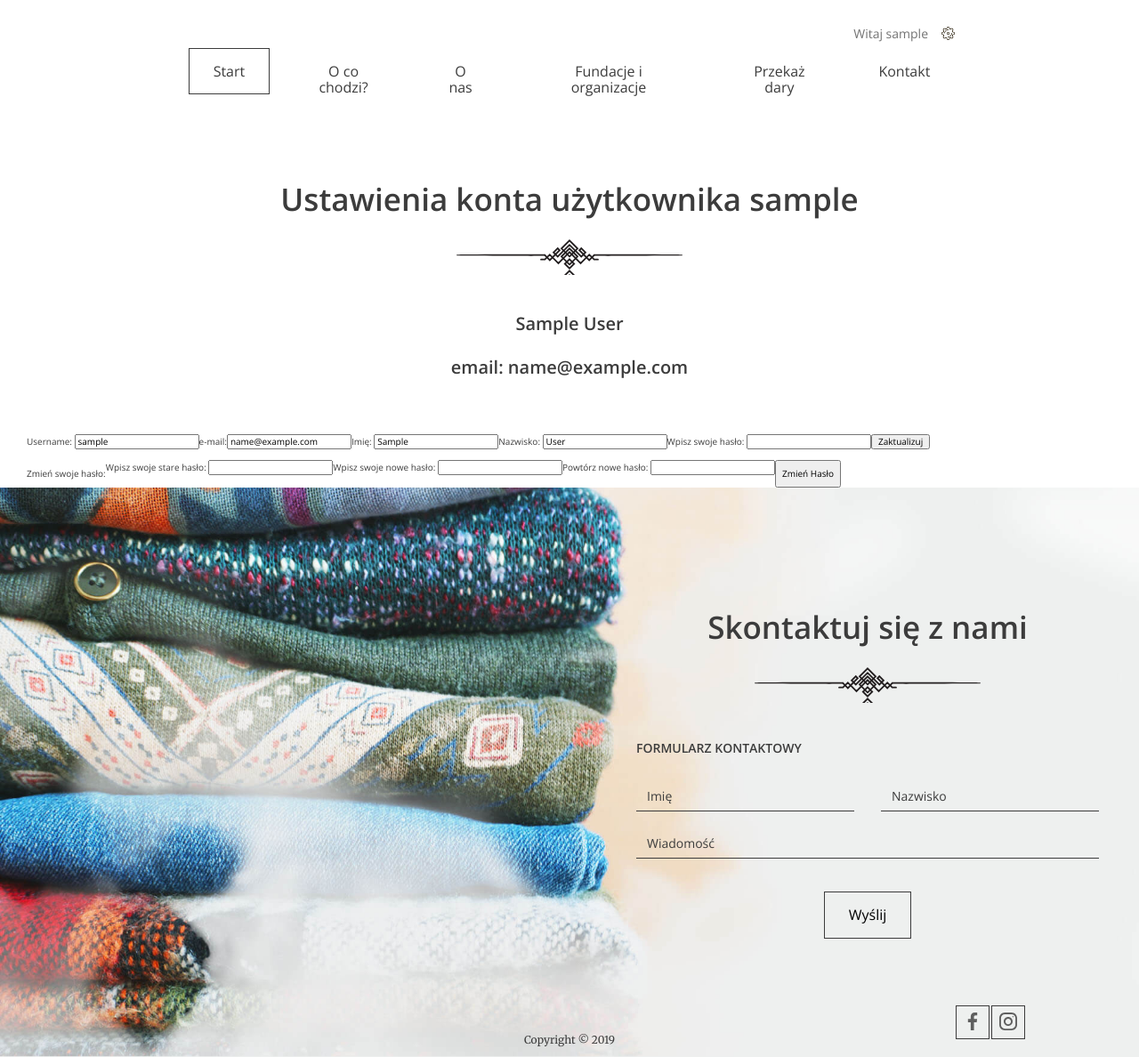
After one commit to chapaykos/give-it-away, a Django app: page /profile/settings in a window 1280 px wide. The commit adds this page. Shown: the whole page at 89% size. Run offline with Django 3.2, Linux system fonts and the light colour scheme; the visitor is signed in with stand-in values (Sample User, id 1).

Commit message:
profile editing

```diff
--- a/charity_donation/templates/charity_donation/base.html
+++ b/charity_donation/templates/charity_donation/base.html
@@ -21,6 +21,7 @@
                     <li><a href="{% url 'profile' %}">Profil</a></li>
                     <li><a href="#">Moje zbiórki</a></li>
                     <li><a href="{% url 'logout' %}">Wyloguj</a></li>
+                    <li><a href="{% url 'profile_settings' %}">Ustawienia konta</a></li>
                     {% if request.user.is_superuser %}<li><a href="/admin/">Panel Administracyjny</a></li>{% endif %}
                 </ul>
             </li>
--- /dev/null
+++ b/charity_donation/templates/charity_donation/profile_settings.html
@@ -0,0 +1,57 @@
+{% extends 'charity_donation/base.html' %}
+{% load static %}
+{% block header %}
+    <header>
+{% endblock header %}
+{% block header_content %}
+    </header>
+{% endblock %}
+
+{% block content %}
+    <section class="login-page">
+        <h2>Ustawienia konta użytkownika {{ user.username }}</h2>
+        <h1>{{ user.first_name }} {{ user.last_name }}</h1>
+        <h1>email: {{ user.email }}</h1>
+    </section>
+    <div class="form--steps-container">
+        <form method="POST">
+            {% csrf_token %}
+            {#        name, last name, email edition#}
+            <label>
+                Username: <input type="text" name="username" value="{{ user.username }}">
+            </label>
+            <label>
+                e-mail:<input type="text" name="email" value="{{ user.email }}">
+            </label>
+            <label>
+                Imię: <input type="text" name="name" value="{{ user.first_name }}">
+            </label>
+            <label>
+                Nazwisko: <input type="text" name="surname" value="{{ user.last_name }}">
+            </label>
+            <label>
+                Wpisz swoje hasło: <input type="password" name="password">
+            </label>
+            <input type="submit" name="update_profile" value="Zaktualizuj">
+        </form>
+        <br>
+        <form action="" method="POST">
+            {% csrf_token %}
+            <p>Zmień swoje hasło:</p>
+            <label>
+                Wpisz swoje stare hasło: <input type="password" name="password_old">
+            </label>
+            <label>
+                Wpisz swoje nowe hasło: <input type="password" name="password_new1">
+            </label>
+            <label>
+                Powtórz nowe hasło: <input type="password" name="password_new2">
+            </label>
+            <input type="submit" name="change_password" value="Zmień Hasło">
+        </form>
+
+
+    </div>
+
+
+{% endblock content %}
--- a/charity_donation/views.py
+++ b/charity_donation/views.py
@@ -3,14 +3,15 @@ from django.views import View
 from charity_donation import models
 from django.contrib.auth.models import User
 from django.contrib.auth.mixins import LoginRequiredMixin
-
 from django.contrib.auth.models import User
 from django.contrib.auth import authenticate, login, logout
+from django.core.paginator import Paginator
 
 
 # Create your views here.
 
 class LandingPage(View):
+
     def get(self, request):
         total_worki = models.Donation.objects.all()
         result = 0
@@ -21,8 +22,12 @@ class LandingPage(View):
         for institution in institutions_supported:
             total_instituions += 1
         foundations = models.Institution.objects.filter(type='1')
+        paginator_foundations = Paginator(foundations, 5)
         non_gov_org = models.Institution.objects.filter(type='2')
+        paginator_non_gov_org = Paginator(non_gov_org, 5)
         local_charity = models.Institution.objects.filter(type='3')
+        paginator_local_charity = Paginator(local_charity, 5)
+        page_f = request.GET.get('page')
         return render(request, 'charity_donation/index.html', {'worki': result,
                                                                'institutions': total_instituions,
                                                                'foundations': foundations,
@@ -101,7 +106,8 @@ class Register(View):
         password = request.POST.get('password')
         password2 = request.POST.get('password2')
         if password == password2:
-            user = User.objects.create_user(username=email, password=password, first_name=name, last_name=surname)
+            user = User.objects.create_user(username=email, password=password,
+                                            first_name=name, last_name=surname)
             user.save()
         return redirect('login')
 
@@ -114,9 +120,47 @@ class Profile(LoginRequiredMixin, View):
         donations_not_taken = models.Donation.objects.filter(user=request.user, is_taken=False)
         return render(request, 'charity_donation/profile.html', {'donations_taken': donations_taken,
                                                                  'donations_not_taken': donations_not_taken})
+
     def post(self, request):
         donation_id = request.POST.get('donation_id')
         donation = models.Donation.objects.get(pk=donation_id)
         donation.is_taken = True
         donation.save()
         return redirect('profile')
+
+
+class ProfileSettings(LoginRequiredMixin, View):
+    login_url = 'login'
+
+    def get(self, request):
+        return render(request, 'charity_donation/profile_settings.html')
+
+    def post(self, request):
+        username = request.POST.get('username')
+        email = request.POST.get('email')
+        name = request.POST.get('name')
+        surname = request.POST.get('surname')
+        password = request.POST.get('password')
+        password_old = request.POST.get('password_old')
+        password_new1 = request.POST.get('password_new1')
+        password_new2 = request.POST.get('password_new2')
+        if 'update_profile' in request.POST:
+            # check for password
+            user = authenticate(request, username=request.user.username, password=password)
+            # update user data
+            if user is not None:
+                request.user.username = username
+                request.user.email = email
+                request.user.first_name = name
+                request.user.last_name = surname
+                request.user.save()
+                return redirect("profile")
+        elif 'change_password' in request.POST:
+            # new password
+            user = authenticate(request, username=request.user.username, password=password_old)
+            if user is not None and password_new1 == password_new2:
+                request.user.set_password(f'{password_new1}')
+                request.user.save()
+                return redirect('profile')
+            else:
+                return redirect("profile_settings")
--- a/stuff_giver/urls.py
+++ b/stuff_giver/urls.py
@@ -26,5 +26,6 @@ urlpatterns = [
     path('register/', views.Register.as_view(), name='register'),
     path('donation/', views.AddDonation.as_view(), name='donation'),
     path('donation/success', views.DonationSuccess.as_view(), name='donation_success'),
+    path('profile/settings', views.ProfileSettings.as_view(), name='profile_settings'),
 
 ]
```
Also changed, not shown: charity_donation/templates/charity_donation/index.html (+12 -9 lines).
